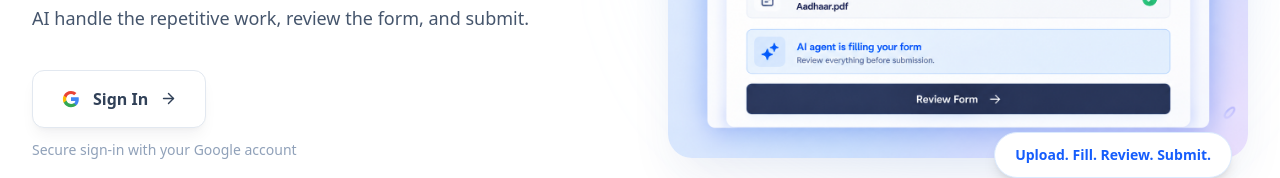
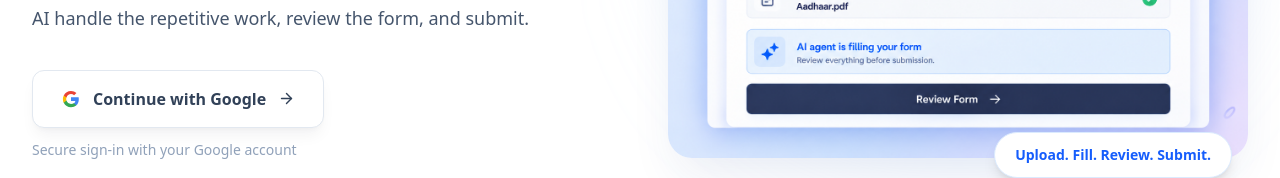
Before and after one commit to Dharmraj07/febrocket-platform, a Next.js app: page / in a window 1280 px wide. Shown: the part 588-766 px from the top of the page. Built offline with nearby package versions, Linux system fonts and the light colour scheme; no server answers.

Commit message:
fix bugs

```diff
--- a/src/app/page.js
+++ b/src/app/page.js
@@ -144,7 +144,7 @@ export default function Home() {
 
                 <GoogleIcon />
 
-                {authChecked ? "Sign In" : "Checking session..."}
+                {authChecked ? "Continue with Google" : "Checking session..."}
 
                 <ArrowRight
                   size={17}
```
